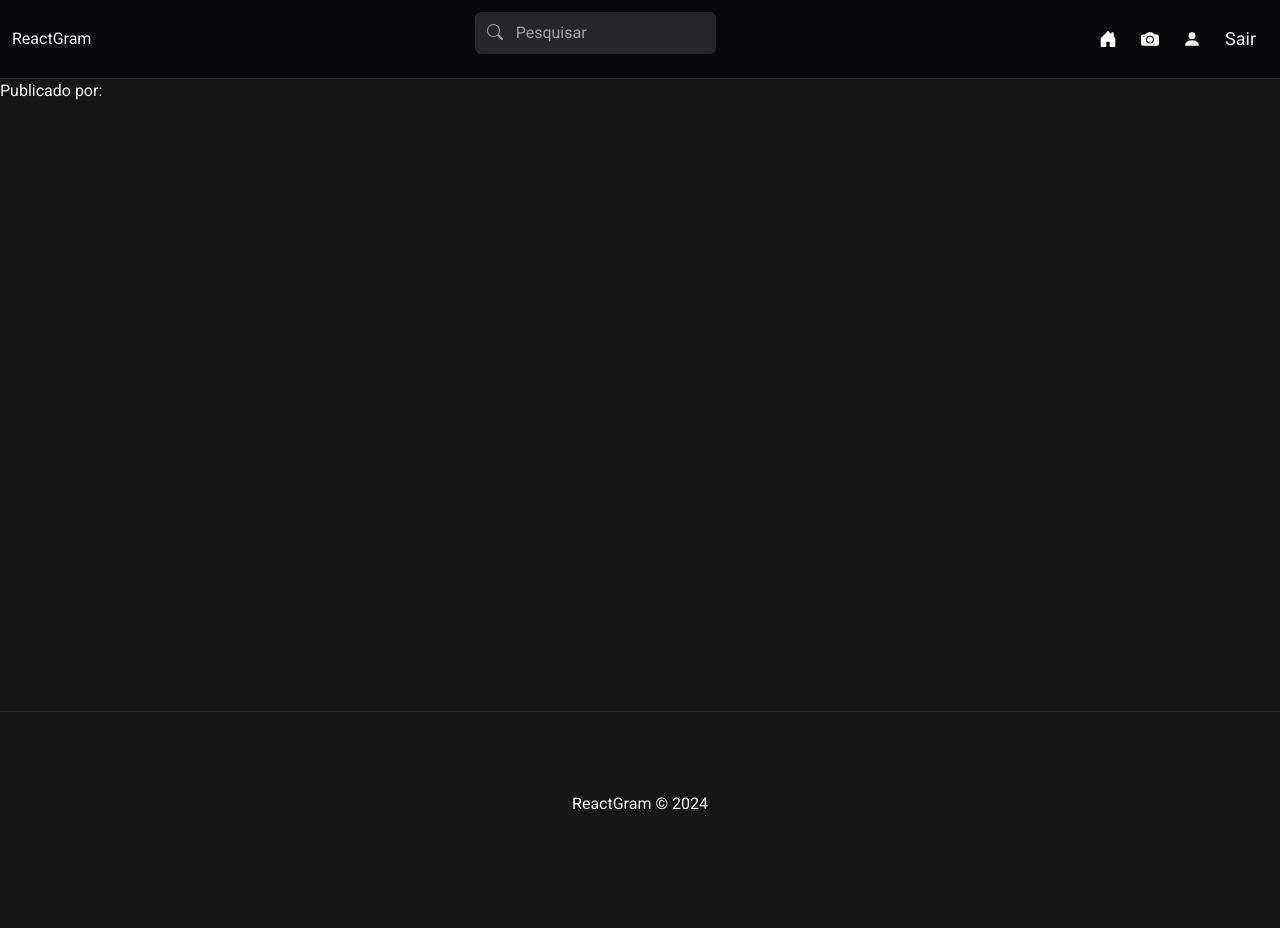
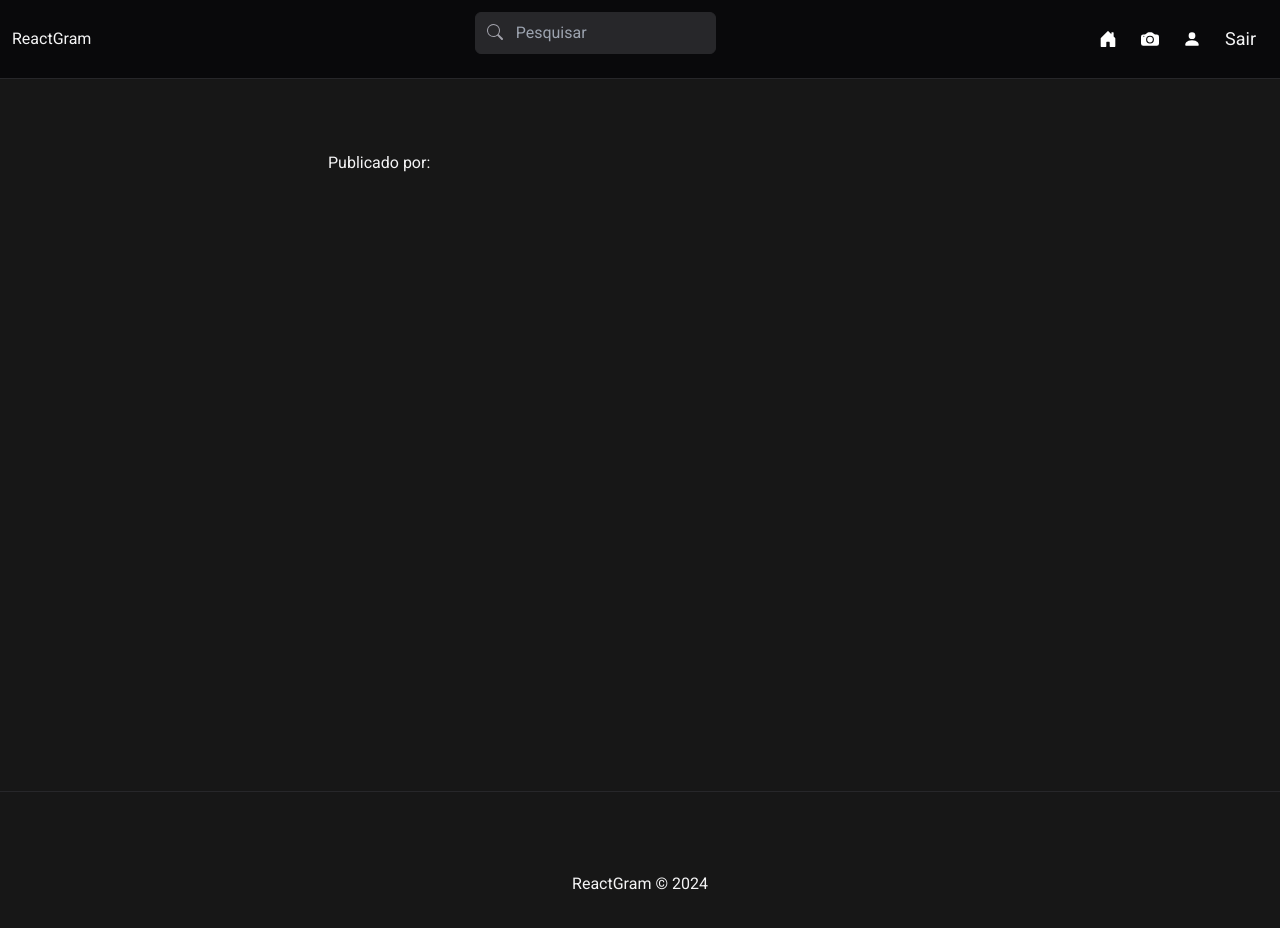
Before and after one commit to diegoramosds/projeto-reactgram, a React (Vite) app in the folder frontend/reactGram/: page /photos/1 in a window 1280 px wide. Shown: the top 928 px of the page. Before the commit the page ends 903 px from the top, so only its background shows below. Built offline with nearby package versions, Linux system fonts and the light colour scheme; no server answers; sample sign-in values are in the browser's storage.

Commit message:
Estilos da página de foto individual

```diff
--- a/frontend/reactGram/src/components/PhotoItem.tsx
+++ b/frontend/reactGram/src/components/PhotoItem.tsx
@@ -1,16 +1,24 @@
 import { Link } from "react-router-dom"
 import { uploads } from "../utils/config"
 
+interface PhotoItemProps {
+    photo: {
+        image: string,
+        title: string,
+        userId: string,
+        userName: string
+    }
+  }
 
-const PhotoItem = ({photo}) => {
+const PhotoItem = ({photo}: PhotoItemProps) => {
   return (
-    <div>
+    <div className="w-full mt-10 flex flex-col gap-6">
         {photo.image && (
-            <img src={`${uploads}/photos/${photo.image}`} alt={photo.title} />
+            <img src={`${uploads}/photos/${photo.image}`} alt={photo.title} className="rounded"/>
         )}
-        <p>{photo.title}</p>
-        <p> Publicado por:
-        <Link to={`/users/${photo.userId}`}> {photo.userName}</Link>
+        <p className="text-xl font-bold text-center">{photo.title}</p>
+        <p className="m-2"> Publicado por:
+         <Link to={`/users/${photo.userId}`} className="font-bold hover:border-b"> {photo.userName} </Link>
         </p>
     </div>
   )
--- a/frontend/reactGram/src/pages/Photo/Photo.tsx
+++ b/frontend/reactGram/src/pages/Photo/Photo.tsx
@@ -38,7 +38,7 @@ const Photo = () => {
 
 
   return (
-    <div>
+    <div className="w-2/4 mt-0 mx-auto">
       <PhotoItem photo={photo} />
     </div>
   )
```
